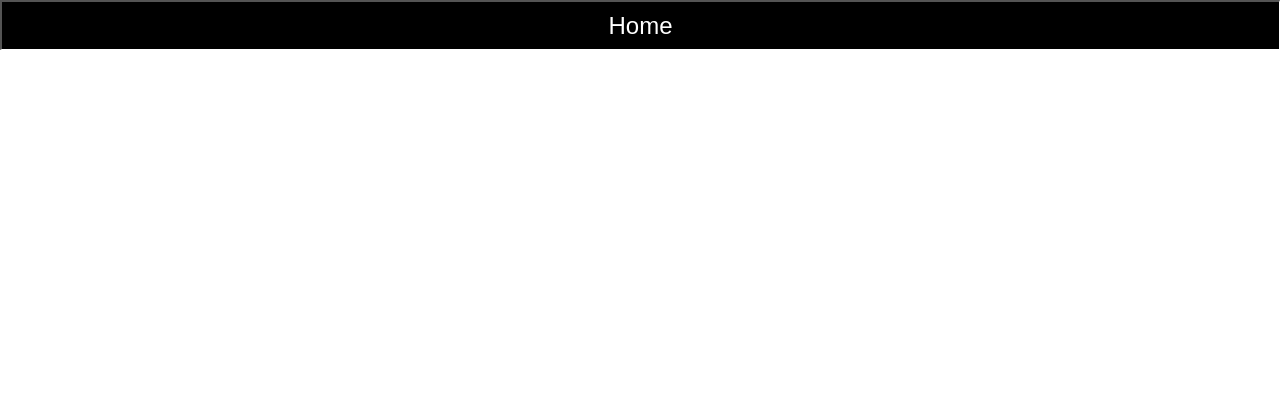
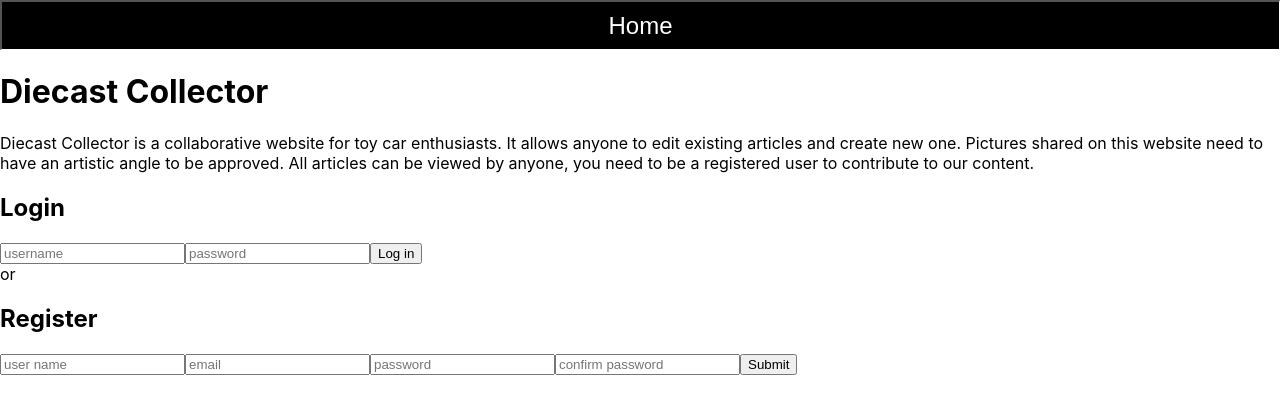
Before and after one commit to mzibari/diecast-collector-client, a React (Create React App) app: page / in a window 1280 px wide. Shown: the top 414 px of the page. Built offline with nearby package versions, Linux system fonts and the light colour scheme.

Commit message:
implemented LandingPage/smoke test

```diff
--- a/src/App.js
+++ b/src/App.js
@@ -1,11 +1,13 @@
 import React from 'react';
 import { Route } from 'react-router-dom'
 import Nav from './Nav/Nav'
+import LandingPage from './LandingPage/LandingPage'
 
 function App() {
   return (
     <main className='App'>
       <Route component={Nav} />
+      <Route component={LandingPage} />
     </main>
   );
 }
--- /dev/null
+++ b/src/LandingPage/LandingPage.js
@@ -0,0 +1,46 @@
+import React, { Component } from 'react'
+import './LandingPage.css'
+
+export default class LandingPage extends Component {
+
+    render() {
+        return (
+            <>
+                <h1 className='landing-page-header'>
+                    Diecast Collector
+                </h1>
+                <section className='landing-page-description'>
+                    <p className='landing-page-paragraph'>
+                        Diecast Collector is a collaborative website for toy car enthusiasts. It allows anyone to edit existing articles and create new one.
+                        Pictures shared on this website need to have an artistic angle to be approved.
+                        All articles can be viewed by anyone, you need to be a registered user to contribute to our content.
+                    </p>
+                </section>
+
+                <section className='landing-page-register-login'>
+                    <h2>Login</h2>
+                    <form id='login' className='LoginFrom'
+                        onSubmit={this.handleSubmitBasicAuth}>
+                        <input type='username' autoComplete='false' name='username' className='login-input' placeholder='username' required />
+                        <input type='password' autoComplete='false' name='password' className='login-input' placeholder='password' required />
+                        <span name='error' id='error'></span>
+
+                        <button type='submit' className='login-button'>Log in</button>
+
+                    </form>
+                    or
+                    <h2>Register</h2>
+                    <form id='register' className='RegisterForm' onSubmit={this.handleNewUser}>
+                        <input type='text' autoComplete='false' id='user-name' name='user-name' className='register-input' placeholder='user name' required />
+                        <input type='email' autoComplete='false' id='email' name='email' className='register-input' placeholder='email' required />
+                        <input type='password' autoComplete='false' id='password' name='password' className='register-input' placeholder='password' required />
+                        <input type='password' autoComplete='false' id='confirm-password' name='confirm-password' className='register-input' placeholder='confirm password' required />
+
+                        <button type='submit' className='register-button'>Submit</button>
+                        <span id='registrationError' className='error'></span>
+                    </form>
+                </section>
+            </>
+        )
+    }
+}
--- a/src/Nav/Nav.css
+++ b/src/Nav/Nav.css
@@ -1,6 +1,5 @@
 @import '../AppStyle.css';
 nav {
-    position: fixed;
     z-index: 9990;
     width: 100%;
     height: 50px;
@@ -31,6 +30,8 @@ nav {
     box-shadow: none;
     -webkit-box-shadow: none;
 }
+
+
 
 .app-name:active {
     border: none;
```
Also changed, not shown: src/LandingPage/LandingPage.css (added), 1 other file (tests, documents, lock files or other folders).
